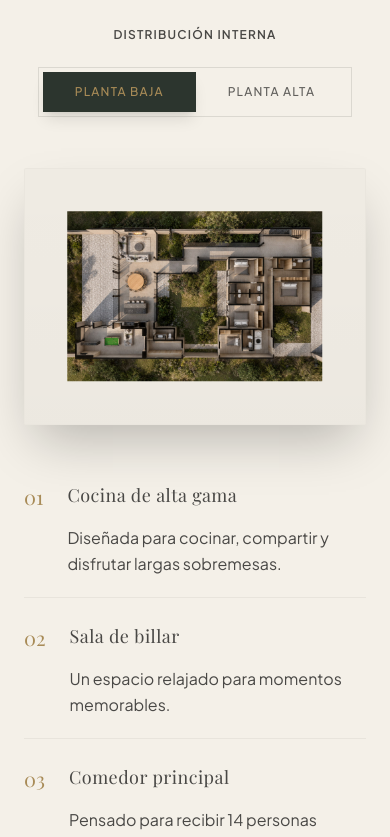
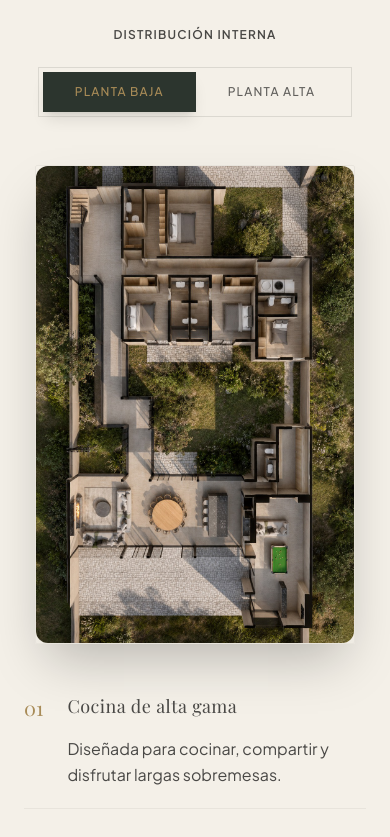
Before and after one commit to jhon-henao13/aurea-fractional, a React (Vite) app: page / in a window 390 px wide. Shown: the part 4420-5257 px from the top of the page. Built offline with nearby package versions, Linux system fonts and the light colour scheme; a web font is replaced by a local one.

Commit message:
fix aspect-ration img PlantsDistribution responsive

```diff
--- a/src/components/InternalDistribution.jsx
+++ b/src/components/InternalDistribution.jsx
@@ -57,7 +57,7 @@ export default function InternalDistribution() {
 
         {/* CONTENEDOR DE CONTENIDO CON ANIMACIÓN DE TRANSICIÓN CRUZADA */}
         {/* CONTENEDOR DE CONTENIDO CON ANIMACIÓN DE TRANSICIÓN CRUZADA */}
-        <div className="w-full relative min-h-[1000px] min-[1000px]:min-h-[750px] mt-6">
+        <div className="w-full relative min-h-[1050px] sm:min-h-[1100px] lg:min-h-[650px] mt-2">
 
           {/* ================= PLANTA BAJA BLOCK (Imagen Izquierda, Texto Derecha) ================= */}
           <div
@@ -69,15 +69,15 @@ export default function InternalDistribution() {
           >
             {/* Izquierda: Imagen */}
             {/* Izquierda: Imagen */}
-            <div className="lg:col-span-7 w-full order-1">
-              <div className="w-full aspect-[4/3] md:aspect-video lg:aspect-[4/3] relative overflow-hidden bg-black/[0.02] rounded-[2px] shadow-2xl border border-black/[0.02] group flex items-center justify-center">
+            <div className="lg:col-span-7 w-full order-1 flex justify-center items-center">
+              <div className="w-full max-w-[20rem] md:max-w-[25rem] relative overflow-hidden rounded-[2px] shadow-2xl border border-black/[0.05] group">
                 <img
                   src={plantaBaja}
                   alt="Plano distribución interna de la Planta Baja"
-                  className="w-full h-full max-h-full object-contain rotate-90 transform scale-100 transition-transform duration-[3s] group-hover:scale-[1.04]"
+                  className="w-full h-auto object-cover transform scale-100 transition-transform duration-[3s] group-hover:scale-[1.01] rounded-xl"
                   loading="lazy"
                 />
-                <div className="absolute inset-0 bg-gradient-to-t from-black/[0.01] to-transparent pointer-events-none" />
+                <div className="absolute inset-0 bg-gradient-to-t from-black/[0.02] to-transparent pointer-events-none" />
               </div>
             </div>
 
@@ -140,15 +140,15 @@ export default function InternalDistribution() {
 
             {/* Derecha: Imagen (En mobile se posiciona arriba gracias a order-1 lg:order-2) */}
             {/* Derecha: Imagen (En mobile se posiciona arriba gracias a order-1 lg:order-2) */}
-            <div className="lg:col-span-7 w-full order-1 lg:order-2">
-              <div className="w-full aspect-[4/3] md:aspect-video lg:aspect-[4/3] relative overflow-hidden bg-black/[0.02] rounded-[2px] shadow-2xl border border-black/[0.02] group flex items-center justify-center">
+            <div className="lg:col-span-7 w-full order-1 lg:order-2 flex justify-center items-center">
+              <div className="w-full max-w-[20rem] md:max-w-[25rem] relative overflow-hidden rounded-[2px] shadow-2xl border border-black/[0.05] group">
                 <img
                   src={plantaAlta}
                   alt="Plano distribución interna de la Planta Alta"
-                  className="w-full h-full max-h-full object-contain rotate-90 transform scale-100 transition-transform duration-[3s] group-hover:scale-[1.04]"
+                  className="w-full h-auto object-cover transform scale-100 transition-transform duration-[3s] group-hover:scale-[1.01] rounded-xl"
                   loading="lazy"
                 />
-                <div className="absolute inset-0 bg-gradient-to-t from-black/[0.01] to-transparent pointer-events-none" />
+                <div className="absolute inset-0 bg-gradient-to-t from-black/[0.02] to-transparent pointer-events-none" />
               </div>
             </div>
 
```
